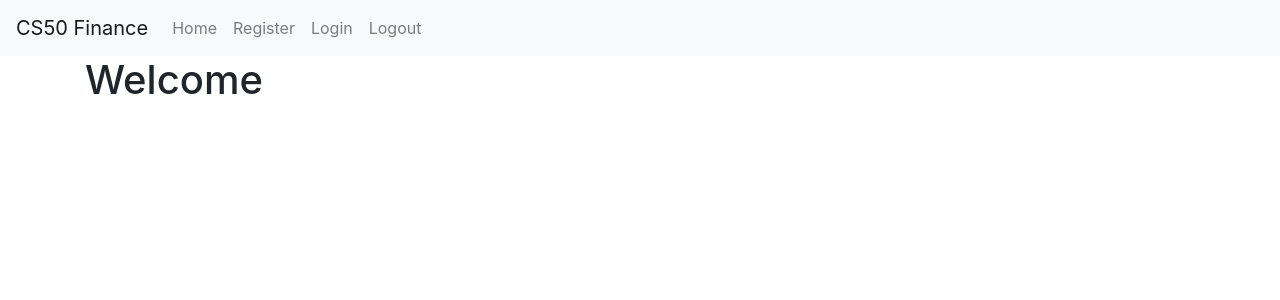
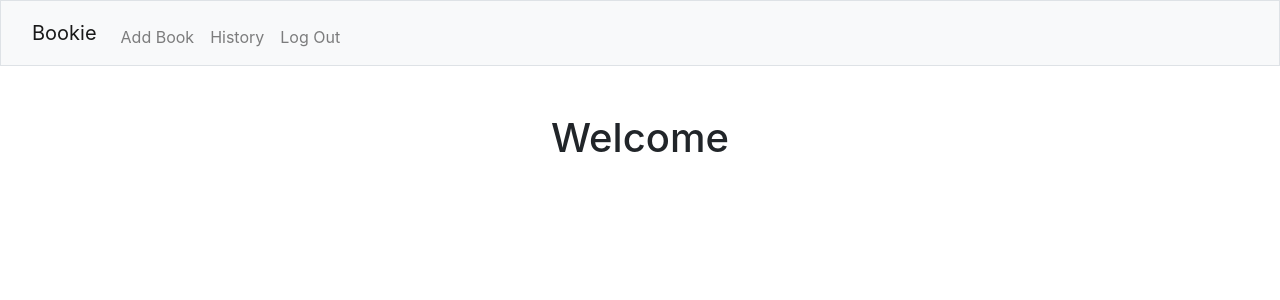
Before and after one commit to sergiulache/cs50project, a Flask app: page / in a window 1280 px wide. Shown: the top 300 px of the page. Run offline with Flask 2, Linux system fonts and the light colour scheme; a user stored in the database is signed in; some libraries are stand-ins or nearby versions.

Commit message:
addbook.html added, date and time needs work

```diff
--- a/app.py
+++ b/app.py
@@ -9,7 +9,8 @@ from datetime import datetime
 
 from helpers import login_required
 
-# Test comment for git commit
+
+
 
 # Configure application
 app = Flask(__name__)
@@ -136,3 +137,36 @@ def logout():
 
     # Redirect user to login form
     return redirect("/")
+
+@app.route("/addbook", methods=["GET", "POST"])
+@login_required
+def addbook():
+    """Add book to database"""
+    now = datetime.now()
+    dt_string = now.strftime("%d/%m/%Y %H:%M:%S")
+    print("\n\n\ndate and time =" + dt_string)
+
+    # User reached route via POST (as by submitting a form via POST)
+    if request.method == "POST":
+
+        # Ensure title was submitted
+        if not request.form.get("title"):
+            return render_template("addbook.html", message="Please enter a title")
+
+        # Ensure author was submitted
+        elif not request.form.get("author"):
+            return render_template("addbook.html", message="Please enter an author")
+
+
+        # Insert book into database
+        # get current date and time
+
+
+        db.execute("INSERT INTO books (title, author, date, user_id) VALUES (?, ?, ?, ?)", request.form.get("title"), request.form.get("author"), dt_string, session["user_id"])
+
+        # Redirect user to home page
+        return redirect("/")
+
+    # User reached route via GET (as by clicking a link or via redirect)
+    else:
+        return render_template("addbook.html")
--- a/templates/layout.html
+++ b/templates/layout.html
@@ -9,55 +9,46 @@
             integrity="sha384-JcKb8q3iqJ61gNV9KGb8thSsNjpSL0n8PARn9HuZOnIxN0hoP+VmmDGMN5t9UJ0Z" crossorigin="anonymous">
     </head>
 
-    <!-- create simple layout with navbar for home register, login and logout that also works on mobile-->
+    <body>
 
-    <body>
-        <nav class="navbar navbar-expand-lg navbar-light bg-light">
-            <a class="navbar-brand" href="/">CS50 Finance</a>
-            <button class="navbar-toggler" type="button" data-toggle="collapse" data-target="#navbarNav"
-                aria-controls="navbarNav" aria-expanded="false" aria-label="Toggle navigation">
-                <span class="navbar-toggler-icon"></span>
-            </button>
-            <div class="collapse navbar-collapse" id="navbarNav">
-                <ul class="navbar-nav
-                    {% if request.path == '/' %}
-                        active
-                    {% endif %}">
-                    <li class="nav-item">
-                        <a class="nav-link" href="/">Home</a>
-                    </li>
-                </ul>
-                <ul class="navbar-nav
-                    {% if request.path == '/register' %}
-                        active
-                    {% endif %}">
-                    <li class="nav-item">
-                        <a class="nav-link" href="/register">Register</a>
-                    </li>
-                </ul>
-                <ul class="navbar-nav
-                    {% if request.path == '/login' %}
-                        active
-                    {% endif %}">
-                    <li class="nav-item">
-                        <a class="nav-link" href="/login">Login</a>
-                    </li>
-                </ul>
-                <ul class="navbar-nav
-                    {% if request.path == '/logout' %}
-                        active
-                    {% endif %}">
-                    <li class="nav-item">
-                        <a class="nav-link" href="/logout">Logout</a>
-                    </li>
-                </ul>
+        <nav class="bg-light border navbar navbar-expand-md navbar-light">
+            <div class="container-fluid">
+                <a class="navbar-brand" href="/"><span class="blue">Bookie</span></a>
+                <button aria-controls="navbar" aria-expanded="false" aria-label="Toggle navigation"
+                    class="navbar-toggler" data-bs-target="#navbar" data-bs-toggle="collapse" type="button">
+                    <span class="navbar-toggler-icon"></span>
+                </button>
+                <div class="collapse navbar-collapse" id="navbar">
+                    {% if session["user_id"] %}
+                    <ul class="navbar-nav me-auto mt-2">
+                        <li class="nav-item"><a class="nav-link" href="/addbook">Add Book</a></li>
+                        <li class="nav-item"><a class="nav-link" href="/history">History</a></li>
+                    </ul>
+                    <ul class="navbar-nav ms-auto mt-2">
+                        <li class="nav-item"><a class="nav-link" href="/logout">Log Out</a></li>
+                    </ul>
+                    {% else %}
+                    <ul class="navbar-nav ms-auto mt-2">
+                        <li class="nav-item"><a class="nav-link" href="/register">Register</a></li>
+                        <li class="nav-item"><a class="nav-link" href="/login">Log In</a></li>
+                    </ul>
+                    {% endif %}
+                </div>
             </div>
         </nav>
-        <div class="container">
+
+        {% if get_flashed_messages() %}
+        <header>
+            <div class="alert alert-primary mb-0 text-center" role="alert">
+                {{ get_flashed_messages() | join(" ") }}
+            </div>
+        </header>
+        {% endif %}
+
+        <main class="container-fluid py-5 text-center">
             {% block main %}{% endblock %}
-        </div>
+        </main>
 
     </body>
 
-
 </html>
```
Also changed, not shown: templates/addbook.html (added, +18 -0 lines), bookie.db, templates/history.html (added), 2 other files.
